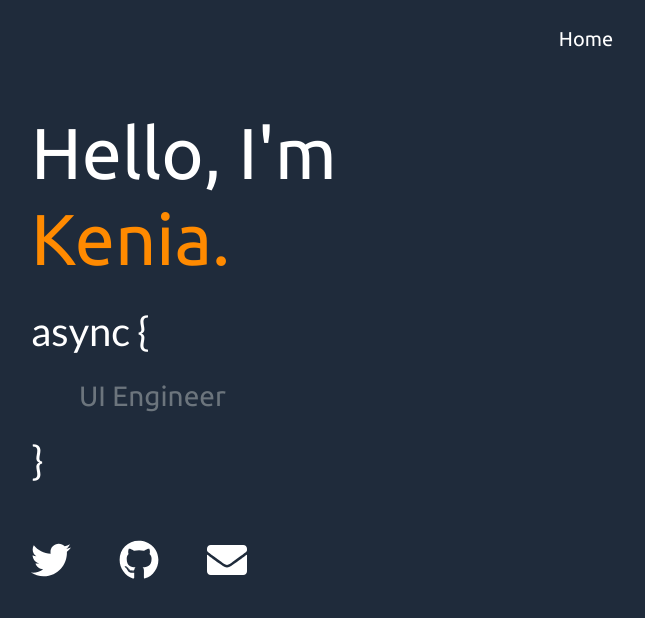
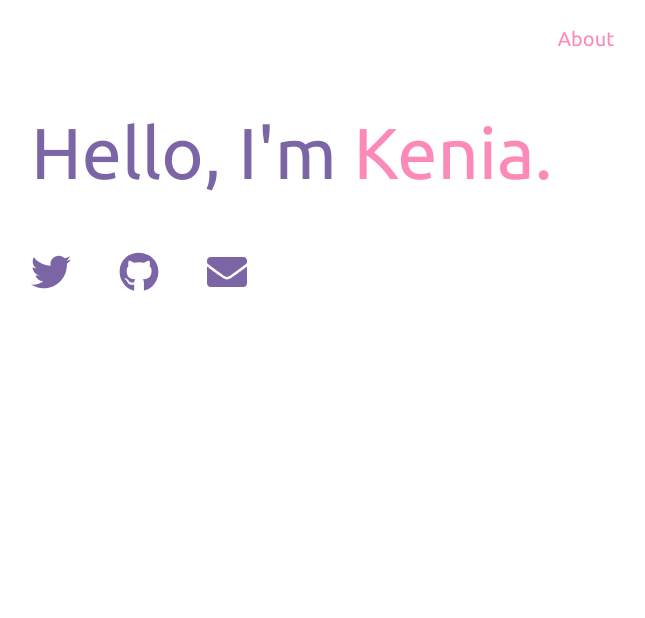
Before and after one commit to kaxcode/mars, a Gatsby site: page / in a window 1280 px wide. Shown: the whole page, without its empty margins (54-699 px from the left). Built offline with nearby package versions, Linux system fonts and the light colour scheme; Gatsby itself is replaced by a stand-in of ours.

Commit message:
Adds new colors schema to project

```diff
--- a/src/components/appbar.js
+++ b/src/components/appbar.js
@@ -6,7 +6,7 @@ export default function Appbar() {
     <div className="container my-3">
       <ul className="nav justify-content-center">
         <li className="nav-item mx-4">
-          <Intent to="/">Home</Intent>
+          <Intent to="/">About</Intent>
         </li>
       </ul>
     </div>
--- a/src/components/info.js
+++ b/src/components/info.js
@@ -10,15 +10,10 @@ export default function info() {
   return (
     <div className="container">
       <div className="my-5"></div>
-      <div className="display-3" style={{ color: "#FF8A00" }}>
-        <span style={{ color: "white" }}>Hello, I'm</span> <br />
+      <div className="display-3" style={{ color: "#FC8AB8" }}>
+        <span style={{ color: "#7B65A5" }}>Hello, I'm </span>
         Kenia.
       </div>
-      <div className="h1 code mt-4 mb-3">async {"{"}</div>
-      <div className="text-muted mx-5 my-4 h3 text-justify info">
-        UI Engineer
-      </div>
-      <div className="h1 code mt-2 mb-3">{"}"}</div>
       <div className="h1 mt-5">
         <a className="mr-5 icon" href="https://twitter.com/kaxcode">
           <Twitter />
--- a/src/components/link.js
+++ b/src/components/link.js
@@ -4,14 +4,15 @@ import Link from "gatsby-plugin-transition-link/AniLink"
 export default function Intent({ children, to }) {
   return (
     <Link
-    cover bg="#FF8A00"
+      cover
+      bg="#FF8A00"
       className="nav-link"
       to={to}
       activeStyle={{
-        color: "white",
+        color: "#FC8AB8",
       }}
       style={{
-        color: "grey",
+        color: "#C7C6CC",
       }}
     >
       {children}
--- a/src/style.css
+++ b/src/style.css
@@ -1,15 +1,14 @@
 @import url('https://fonts.googleapis.com/css?family=Lato|Ubuntu&display=swap');
 
 html {
-  background-color: #1f2b3b !important;
-  color: #fff !important;
-  /* font-size: 2em; */
+  background-color: #fff !important;
+  color: #7B65A5 !important;
   font-family: "Ubuntu", sans-serif !important;
 }
 
 body {
-  background-color: #1f2b3b !important;
-  color: #fff !important;
+  background-color: #fff !important;
+  color: #7B65A5 !important;
   font-size: 20px !important;
   font-family: "Ubuntu", sans-serif !important;
 }
@@ -21,6 +20,7 @@ body {
 .info {
   line-height: 1.4;
   width: 85%;
+  color: #9A98A3;
 }
 
 .social {
@@ -33,18 +33,18 @@ body {
 .icon {
   height: 30px;
   transition: 0.1s ease-in;
-  color: #fff;
+  color: #7B65A5;
 }
 
 .icon:hover {
   transform: scale(1.5);
-  color: #ff8a00;
+  color: #E37CA6;
 }
 
 .card {
   box-shadow: 0px 4px 4px rgba(0, 0, 0, 0.25);
   transition: 0.1s ease-in;
-  background-color: #324359 !important;
+  background-color: #fff !important;
 }
 
 .card p {
```
